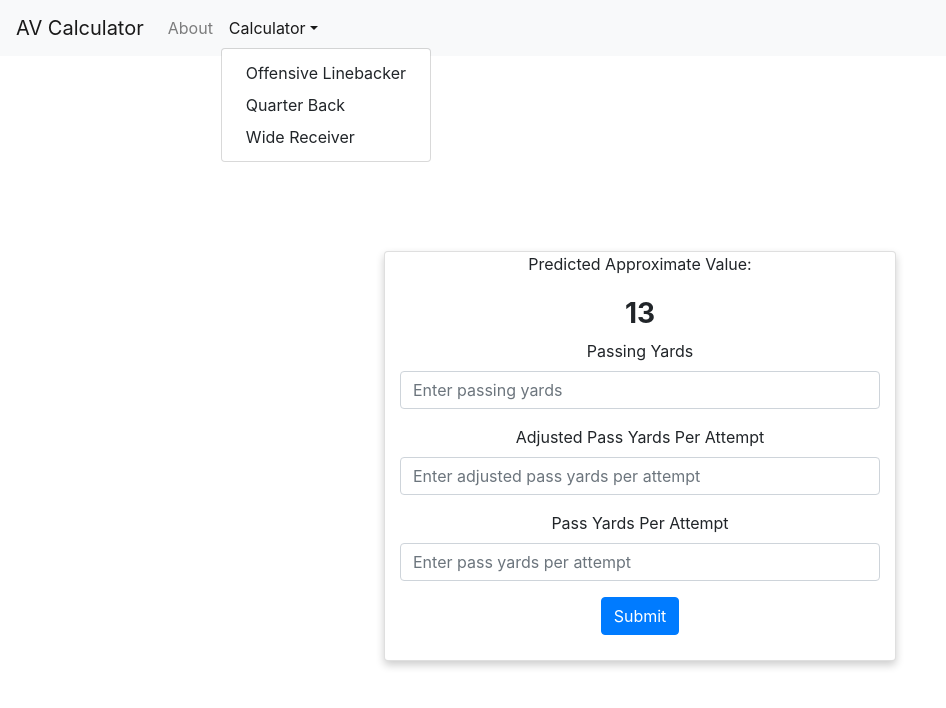
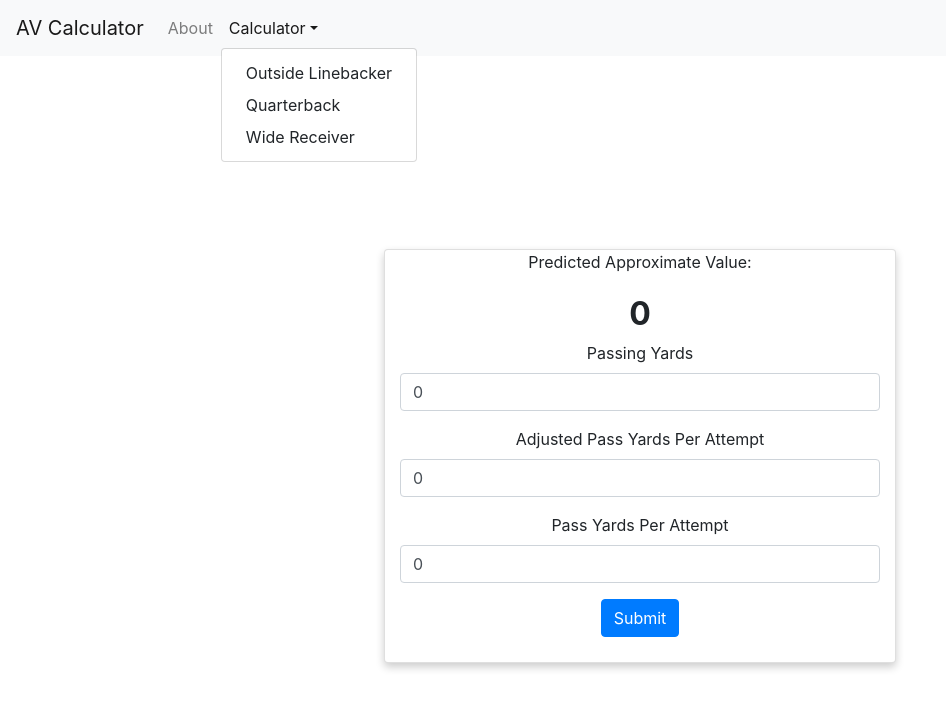
Before and after one commit to JaxonMoffitt/sports-analytics-project, a React (Create React App) app: page /quarterback in a window 1280 px wide. Both pictures are taken after a click on the button "Calculator". Shown: the top 708 px of the page, without its empty margins (0-946 px from the left). Built offline with nearby package versions, Linux system fonts and the light colour scheme.

Commit message:
finished qb tile functionality

```diff
--- a/src/App.js
+++ b/src/App.js
@@ -4,7 +4,7 @@ import './App.css';
 import Nav from './Components/Nav';
 import About from './Components/About';
 import OLB_tile from './Components/OLB_tile';
-import QB_tile from './Components/QB_tile';
+import { QB_tile } from './Components/QB_tile';
 import WR_tile from './Components/WR_tile';
 import { BrowserRouter, Route } from 'react-router-dom';
 
@@ -13,8 +13,8 @@ function App() {
     <BrowserRouter>
       <Nav />
       <Route exact path='/' component={About} />
-      <Route path='/offensive-linebacker' component={OLB_tile} />
-      <Route path='/quarterback' component={QB_tile} />
+      <Route path='/outside-linebacker' component={OLB_tile} />
+      <Route path='/quarterback' render={(props) => <QB_tile {...props} />} />
       <Route path='/wide-receiver' component={WR_tile} />
     </BrowserRouter>
   );
--- a/src/Components/Nav.js
+++ b/src/Components/Nav.js
@@ -2,6 +2,7 @@ import React from 'react';
 import logo from '../logo.svg';
 import '../App.css';
 import * as ReactBootstrap from 'react-bootstrap';
+import { NavLink } from 'react-router-dom';
 
 function Nav() {
   return (
@@ -13,8 +14,8 @@ function Nav() {
           <ReactBootstrap.Nav className="mr-auto">
           <ReactBootstrap.Nav.Link href="/">About</ReactBootstrap.Nav.Link>
           <ReactBootstrap.NavDropdown title="Calculator" id="basic-nav-dropdown">
-              <ReactBootstrap.NavDropdown.Item href="/offensive-linebacker">Offensive Linebacker</ReactBootstrap.NavDropdown.Item>
-              <ReactBootstrap.NavDropdown.Item href="/quarterback">Quarter Back</ReactBootstrap.NavDropdown.Item>
+              <ReactBootstrap.NavDropdown.Item href="/outside-linebacker">Outside Linebacker</ReactBootstrap.NavDropdown.Item>
+              <ReactBootstrap.NavDropdown.Item href="/quarterback">Quarterback</ReactBootstrap.NavDropdown.Item>
               <ReactBootstrap.NavDropdown.Item href="/wide-receiver">Wide Receiver</ReactBootstrap.NavDropdown.Item>
           </ReactBootstrap.NavDropdown>
           </ReactBootstrap.Nav>
--- a/src/Components/OLB_tile.js
+++ b/src/Components/OLB_tile.js
@@ -7,25 +7,25 @@ import Button from 'react-bootstrap/Button'
 function OLB_tile() {
   return (
     <div style={{display: 'flex',  justifyContent:'center', alignItems:'center', height: '90vh'}}>
-      <h1>Offensive Linebacker</h1>
+      <h1>Outside Linebacker</h1>
       <div className="card">
         <p>Predicted Approximate Value:</p>
         <div className="container">
           <h3><b>12</b></h3>
           <Form>
-            <Form.Group controlId="formBasicEmail">
+            <Form.Group>
                 <Form.Label>Tackles for Loss</Form.Label>
-                <Form.Control type="number" placeholder="Enter tackles for loss" />
+                <Form.Control type="number" step=".01" placeholder="Enter tackles for loss" />
             </Form.Group>
 
-            <Form.Group controlId="formBasicPassword">
+            <Form.Group>
                 <Form.Label>Pass Deflections</Form.Label>
-                <Form.Control type="number" placeholder="Enter pass deflections" />
+                <Form.Control type="number" step=".01" placeholder="Enter pass deflections" />
             </Form.Group>
 
-            <Form.Group controlId="formBasicPassword">
+            <Form.Group>
                 <Form.Label>Solo Tackles</Form.Label>
-                <Form.Control type="number" placeholder="Enter solo tackles" />
+                <Form.Control type="number" step=".01" placeholder="Enter solo tackles" />
             </Form.Group>
 
             <Button variant="primary" type="submit">
--- a/src/Components/QB_tile.js
+++ b/src/Components/QB_tile.js
@@ -1,33 +1,93 @@
 import React from 'react';
-import logo from '../logo.svg';
 import '../App.css';
 import Form from 'react-bootstrap/Form'
 import Button from 'react-bootstrap/Button'
 
-function QB_tile() {
+export class QB_tile extends React.Component {
+    constructor(props) {
+        super(props);
+        this.state = {
+            passingYards: 0,
+            adjustedPassYards: 0,
+            passYardsPerAttempt: 0,
+            approximateValue: 0,
+            intercept: 0.5009,
+            passYdsCoeff: 0.003276,
+            passYACoeff: 13.27,
+            passAYACoeff: -13.26,
+        };
+
+        this.handleChange = this.handleChange.bind(this);
+        this.handleSubmit = this.handleSubmit.bind(this);
+    }
+
+    handleChange(e) {
+        this.setState({ [e.target.name]: e.target.value });
+    }
+
+    handleSubmit(e) {
+        //Calculates AV based on input
+        let av =
+            this.state.intercept +
+            (this.state.passYdsCoeff * parseInt(this.state.passingYards)) +
+            (this.state.passAYACoeff * parseInt(this.state.adjustedPassYards)) +
+            (this.state.passYACoeff * parseInt(this.state.passYardsPerAttempt));
+
+        //Rounds AV to nearest integer
+        av = Math.round(av);
+
+        //Sets updated AV value
+        this.setState({
+            approximateValue: av
+        });
+        e.preventDefault();
+    }
+
+    render() {
         return (
             <div style={{display: 'flex',  justifyContent:'center', alignItems:'center', height: '100vh'}}>
                 <div className="card">
                     <p>Predicted Approximate Value:</p>
                     <div className="container">
-          <h3><b>13</b></h3>
+                        <h2><b>{this.state.approximateValue}</b></h2>
                         <Form>
-            <Form.Group controlId="formBasicEmail">
+                            <Form.Group>
                                 <Form.Label>Passing Yards</Form.Label>
-                <Form.Control type="number" placeholder="Enter passing yards" />
+                                <Form.Control
+                                    type="number"
+                                    step=".01"
+                                    name='passingYards'
+                                    placeholder="Enter passing yards"
+                                    value={this.state.passingYards}
+									onChange={e => this.handleChange(e)}
+                                />
                             </Form.Group>
 
-            <Form.Group controlId="formBasicPassword">
+                            <Form.Group>
                                 <Form.Label>Adjusted Pass Yards Per Attempt</Form.Label>
-                <Form.Control type="number" placeholder="Enter adjusted pass yards per attempt" />
+                                <Form.Control
+                                    type="number"
+                                    step=".01"
+                                    name='adjustedPassYards'
+                                    placeholder="Enter adjusted pass yards per attempt"
+                                    value={this.state.adjustedPassYards}
+									onChange={e => this.handleChange(e)}
+                                />
                             </Form.Group>
 
-            <Form.Group controlId="formBasicPassword">
+                            <Form.Group>
                                 <Form.Label>Pass Yards Per Attempt</Form.Label>
-                <Form.Control type="number" placeholder="Enter pass yards per attempt" />
+                                <Form.Control
+                                    type="number"
+                                    step=".01"
+                                    name='passYardsPerAttempt'
+                                    placeholder="Enter pass yards per attempt"
+                                    value={this.state.passYardsPerAttempt}
+									onChange={e => this.handleChange(e)}
+                                />
                             </Form.Group>
 
-            <Button variant="primary" type="submit">
+                            <Button variant="primary" onClick={this.handleSubmit}>
                                 Submit
                             </Button>
                         </Form>
@@ -36,5 +96,4 @@ function QB_tile() {
             </div>
         );
     }
-
-export default QB_tile;
+}
--- a/src/Components/WR_tile.js
+++ b/src/Components/WR_tile.js
@@ -1,5 +1,4 @@
 import React from 'react';
-import logo from '../logo.svg';
 import '../App.css';
 import Form from 'react-bootstrap/Form'
 import Button from 'react-bootstrap/Button'
@@ -12,19 +11,19 @@ function WR_tile() {
         <div className="container">
           <h4><b>14</b></h4>
           <Form>
-            <Form.Group controlId="formBasicEmail">
+            <Form.Group>
                 <Form.Label>Receptions</Form.Label>
-                <Form.Control type="number" placeholder="Enter receptions" />
+                <Form.Control type="number" step=".01" placeholder="Enter receptions" />
             </Form.Group>
 
-            <Form.Group controlId="formBasicPassword">
+            <Form.Group>
                 <Form.Label>Vertical</Form.Label>
-                <Form.Control type="number" placeholder="Enter vertical" />
+                <Form.Control type="number" step=".01" placeholder="Enter vertical" />
             </Form.Group>
 
-            <Form.Group controlId="formBasicPassword">
+            <Form.Group>
                 <Form.Label>Weight</Form.Label>
-                <Form.Control type="number" placeholder="Enter weight" />
+                <Form.Control type="number" step=".01" placeholder="Enter weight" />
             </Form.Group>
 
             <Button variant="primary" type="submit">
```
Lines whose indentation alone changed are shown as unchanged.
